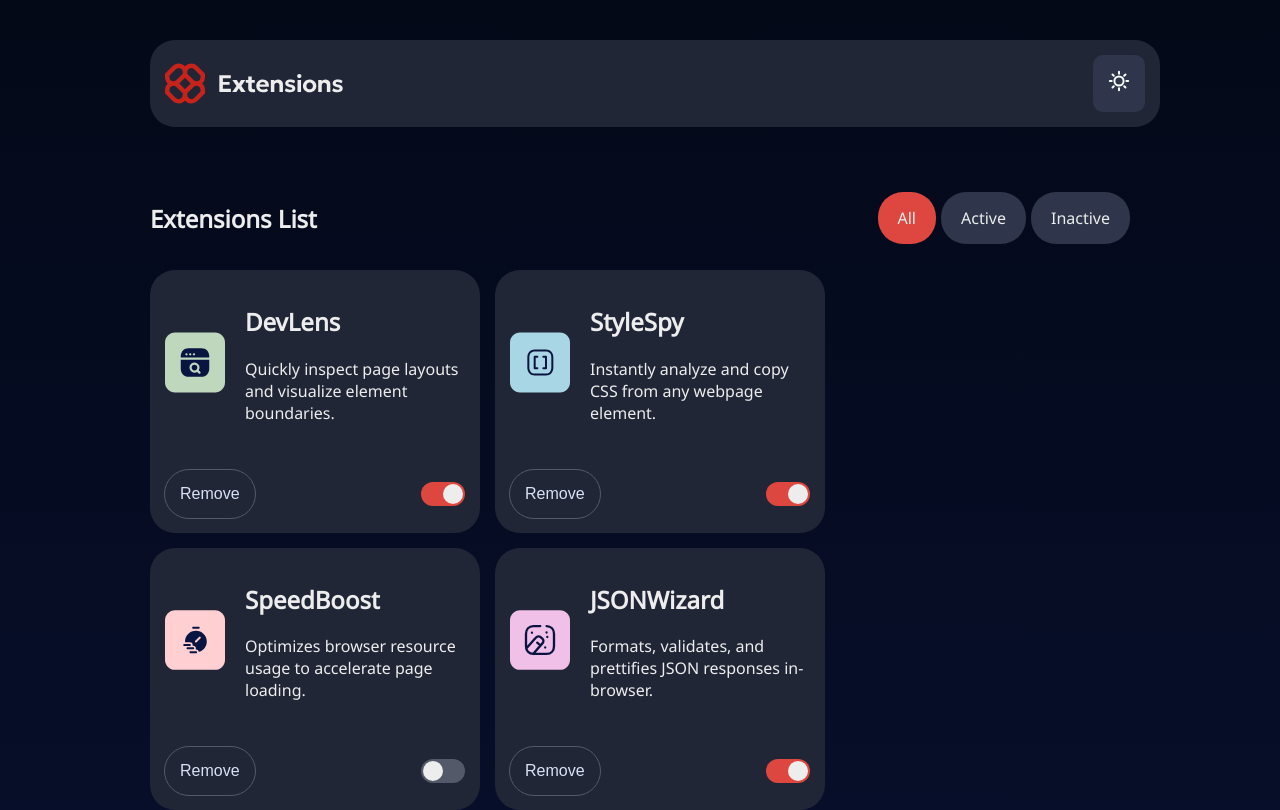
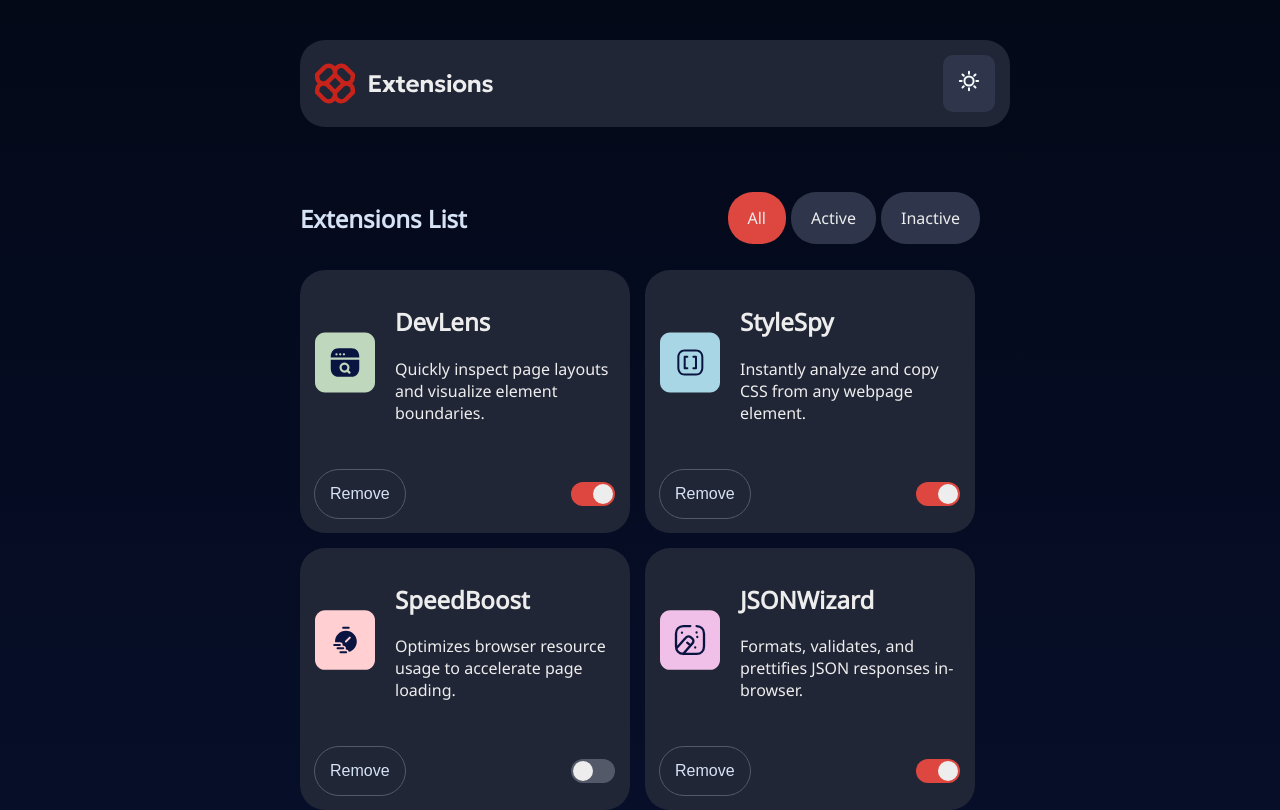
Before and after one commit to c0rnY6uy222/browser-extensions, a React (Vite) app: page / in a window 1280 px wide. Shown: the top 810 px of the page. Built offline with nearby package versions, Linux system fonts and the light colour scheme.

Commit message:
Adding functionality to dark/light mode button

```diff
--- a/src/components/cards/card/card.css
+++ b/src/components/cards/card/card.css
@@ -67,7 +67,7 @@
 .switch-slider {
   height: 100%;
   aspect-ratio: 1 / 1;
-  background: var(--neutral-100);
+  background: hsl(0, 0%, 93%);
   border-radius: 15px;
 }
 
--- a/src/components/filters/Filters.jsx
+++ b/src/components/filters/Filters.jsx
@@ -11,7 +11,7 @@ const Filters = () => {
 
   return (
     <section className="filters">
-      <h1>Extensions List</h1>
+      <h1 className="filters-title">Extensions List</h1>
 
       <section className="filters-btn-group">
         <input
--- a/src/components/filters/filters.css
+++ b/src/components/filters/filters.css
@@ -5,6 +5,10 @@
   justify-content: space-between;
   align-items: center;
   margin: 15px 0;
+}
+
+.filters-title {
+  color: var(--neutral-200);
 }
 
 .filters-btn-group {
--- a/src/components/nav/Nav.jsx
+++ b/src/components/nav/Nav.jsx
@@ -20,9 +20,11 @@ const Nav = () => {
           if (e.target.checked) {
             setTheme("light");
             localStorage.setItem("data-theme", "light");
+            document.documentElement.setAttribute("data-theme", "light");
           } else {
             setTheme("dark");
             localStorage.setItem("data-theme", "dark");
+            document.documentElement.setAttribute("data-theme", "dark");
           }
         }}
       />
--- a/src/index.css
+++ b/src/index.css
@@ -45,6 +45,21 @@ testing the full range of screen sizes from 320px to large screens. */
   --dark-gradient: linear-gradient(180deg, #040918 0%, #091540 100%);
 }
 
+:root[data-theme="light"] {
+  --neutral-0: hsl(227, 75%, 14%);
+  --neutral-100: hsl(226, 25%, 17%);
+  --neutral-200: hsl(225, 23%, 24%);
+  --neutral-300: hsl(226, 11%, 37%);
+  --neutral-600: hsl(0, 0%, 78%);
+  --neutral-700: hsl(217, 61%, 90%);
+  --neutral-800: hsl(0, 0%, 93%);
+  --neutral-900: hsl(200, 60%, 99%);
+}
+
+* {
+  transition: all 150ms ease-in-out;
+}
+
 body {
   margin: 0;
 
@@ -55,20 +70,24 @@ body {
   color: var(--neutral-100);
 
   font-family: "Noto Sans Regular";
-
-  transition: all 150ms ease-in-out;
 }
 
 #root {
   display: flex;
   flex-direction: column;
   justify-content: center;
-  width: calc(100% - 300px);
+  padding: 0 300px;
+  width: 100%;
   height: 100%;
 }
 
 @media screen and (width <= 800px) {
+  body,
+  html {
+    width: 100%;
+  }
+
   #root {
-    width: calc(100% - 200px);
+    padding: 50px;
   }
 }
```
